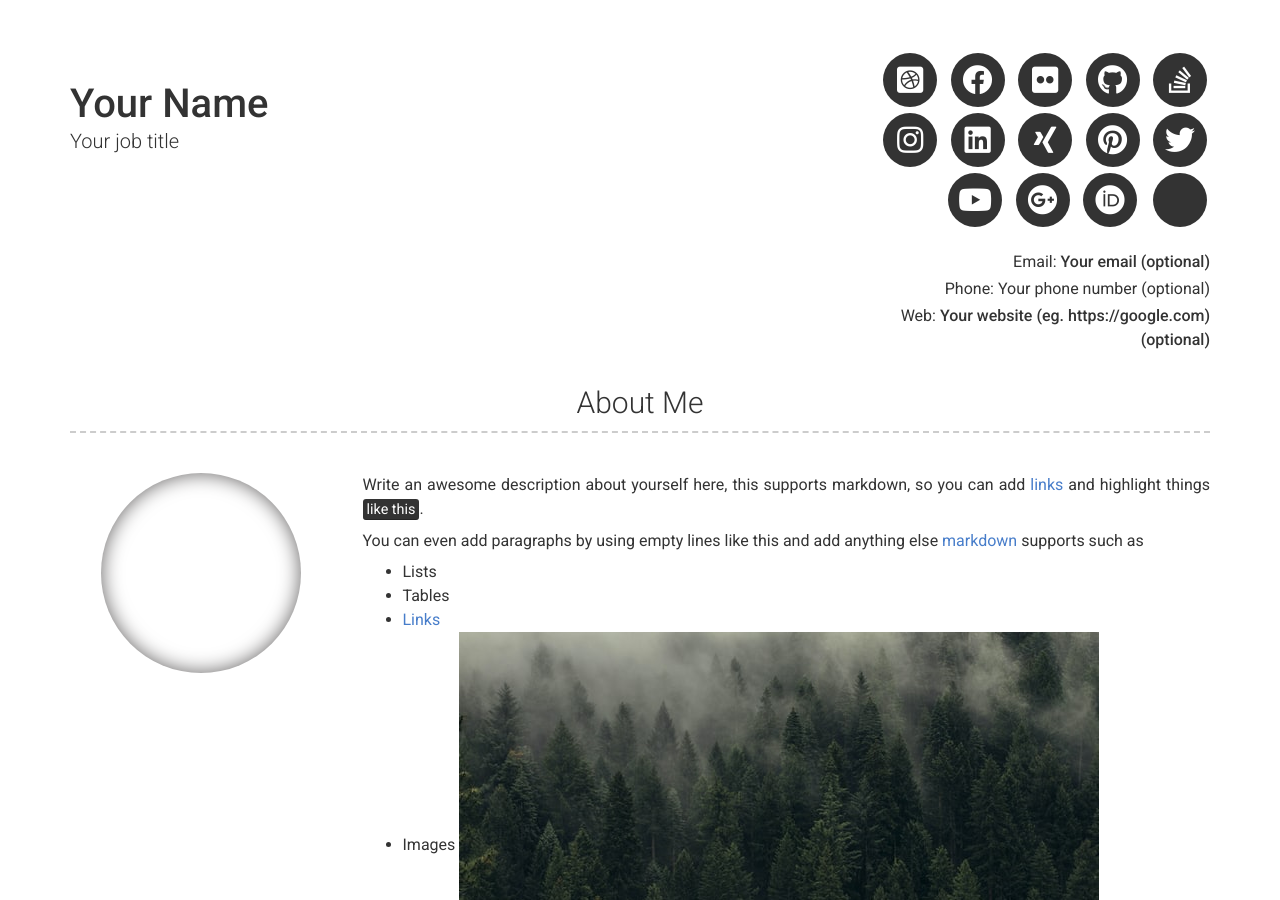
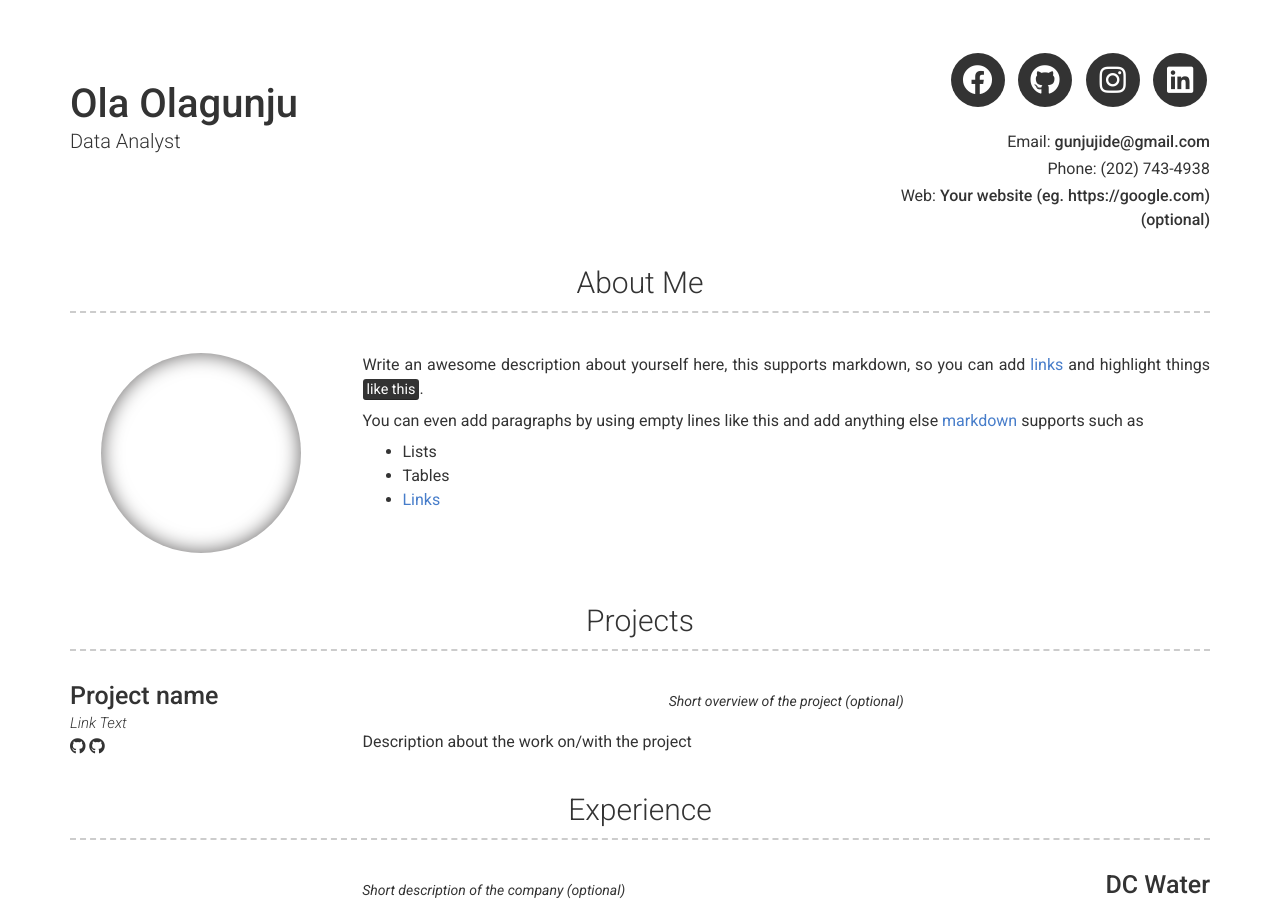
Before and after one commit to OlaOlagunju/cloudgeek.com.ng, a Jekyll site: the page built from index.md, in a window 1280 px wide and 900 px high. Built offline with Jekyll 4.4.1, drawn with Linux system fonts in a browser that asks for light colours; nearby versions of some CDN libraries; some of the changed text lies outside the part shown.

Commit message:
Update _config.yml

```diff
--- a/_config.yml
+++ b/_config.yml
@@ -6,38 +6,38 @@ repository: OlaOlagunju.github.io
 version: 2
 
 # Personal info
-name: Your Name
-title: Your job title
-email: Your email (optional)
+name: Ola Olagunju
+title: Data Analyst
+email: gunjujide@gmail.com
 # email_title: Email (Email title override)
-phone: Your phone number (optional)
+phone: (202) 743-4938
 # phone_title: Phone (Phone title override)
 website: Your website (eg. https://google.com)(optional)
-# website_title: Web (Website title override)
+# website_title: olaolagunju.github.io
 
 # Dark Mode (true/false/never)
 darkmode: false
 
 # Social links
-twitter_username: jekyllrb
-github_username:  jekyll
-stackoverflow_username: "00000001"
-dribbble_username: jekyll
-facebook_username: jekyll
-flickr_username: jekyll
-instagram_username: jekyll
-linkedin_username: jekyll
-xing_username: jekyll
-pinterest_username: jekyll
-youtube_username: jekyll
-googleplus_username: +jekyll
-orcid_username: 0000-0000-0000-0000
+#twitter_username: jekyllrb
+github_username:  OlaOlagunju
+#stackoverflow_username: "00000001"
+#dribbble_username: jekyll
+facebook_username: jide.olagunju.5
+#flickr_username: jekyll
+instagram_username: o2_gunju
+linkedin_username: olajide-olagunju
+#xing_username: jekyll
+#pinterest_username: jekyll
+#youtube_username: jekyll
+#googleplus_username: +jekyll
+#orcid_username: 0000-0000-0000-0000
 
 # Additional icon links
 additional_links:
-- title: Link name
-  icon: Font Awesome brand icon name (eg. fab fa-twitter) (https://fontawesome.com/icons?d=gallery&s=brands&m=free)
-  url: Link url (eg. https://google.com)
+#- title: Link name
+#  icon: Font Awesome brand icon name (eg. fab fa-twitter) (https://fontawesome.com/icons?d=gallery&s=brands&m=free)
+#  url: Link url (eg. https://google.com)
 # - title: another link
 #   icon: font awesome brand icon name (eg. fab fa-twitter) (https://fontawesome.com/icons?d=gallery&s=brands&m=free)
 #   url: Link url (eg. https://google.com)
@@ -58,7 +58,7 @@ about_content: | # this will include new lines to allow paragraphs
     - Lists
     - Tables
     - <a href="google.com">Links</a>
-    - Images ![alt text](/images/landscape-trees.jpg "Trees")
+
 
 content:
   - title: Projects # Title for the section
@@ -115,7 +115,7 @@ content:
     layout: text
     content: | # this will include new lines to allow paragraphs
       This is where you can write a little more about yourself. You could title this section **Interests** and include some of your other interests.
-
+      - Images ![alt text](/images/landscape-trees.jpg "Trees")
       Or you could title it **Skills** and write a bit more about things that make you more desirable, like *leadership* or *teamwork*
 
 # Footer
```
